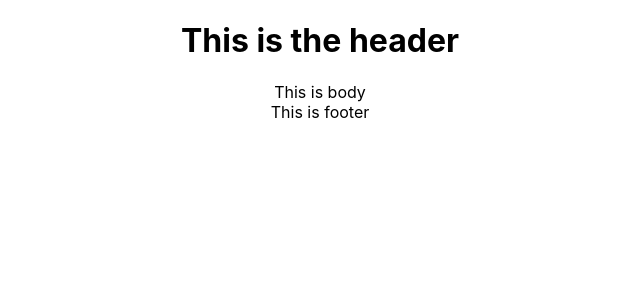
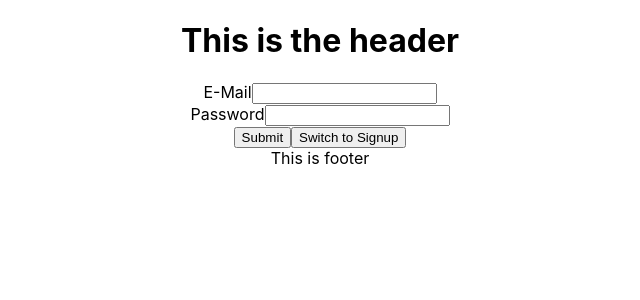
Before and after one commit to jeannguyenca/Circle-Link-Frontend, a React (Create React App) app: page / in a window 1280 px wide. Shown: the top 300 px of the page, without its empty margins (320-960 px from the left). Built offline with nearby package versions, Linux system fonts and the light colour scheme.

Commit message:
Test user login

```diff
--- a/package.json
+++ b/package.json
@@ -1,5 +1,5 @@
 {
-  "name": "webapp",
+  "name": "circlelink-frontend",
   "version": "0.1.0",
   "private": true,
   "dependencies": {
--- a/src/components/containers/Body.js
+++ b/src/components/containers/Body.js
@@ -1,9 +1,12 @@
 import React, { Component } from "react";
+import Login from "../pages/Login"
 
 //user ROUTE to switch from different pages
 class Body extends Component {
   render() {
-    return <div className="container">This is body</div>;
+    return <div className="container">
+      <Login />
+    </div>;
   }
 }
 export default Body;
--- /dev/null
+++ b/src/components/pages/Login.js
@@ -0,0 +1,97 @@
+import React, { Component } from 'react';
+
+class AuthPage extends Component {
+  state = {
+    isLogin: true
+  };
+
+  constructor(props) {
+    super(props);
+    this.emailEl = React.createRef();
+    this.passwordEl = React.createRef();
+  }
+
+  switchModeHandler = () => {
+    this.setState(prevState => {
+      return { isLogin: !prevState.isLogin };
+    });
+  };
+
+  submitHandler = event => {
+    event.preventDefault();
+    const email = this.emailEl.current.value;
+    const password = this.passwordEl.current.value;
+
+    if (email.trim().length === 0 || password.trim().length === 0) {
+      return;
+    }
+
+    let requestBody = {
+      query: `
+        query {
+          login(email: "${email}", password: "${password}") {
+            userId
+            token
+            tokenExpiration
+          }
+        }
+      `
+    };
+
+    if (!this.state.isLogin) {
+      requestBody = {
+        query: `
+          mutation {
+            createUser(userInput: {email: "${email}", password: "${password}"}) {
+              _id
+              email
+            }
+          }
+        `
+      };
+    }
+
+    fetch('http://localhost:4000/graphql', {
+      method: 'POST',
+      body: JSON.stringify(requestBody),
+      headers: {
+        'Content-Type': 'application/json'
+      }
+    })
+      .then(res => {
+        if (res.status !== 200 && res.status !== 201) {
+          throw new Error('Failed!');
+        }
+        return res.json();
+      })
+      .then(resData => {
+        console.log(resData);
+      })
+      .catch(err => {
+        console.log(err);
+      });
+  };
+
+  render() {
+    return (
+      <form className="auth-form" onSubmit={this.submitHandler}>
+        <div className="form-control">
+          <label htmlFor="email">E-Mail</label>
+          <input type="email" id="email" ref={this.emailEl} />
+        </div>
+        <div className="form-control">
+          <label htmlFor="password">Password</label>
+          <input type="password" id="password" ref={this.passwordEl} />
+        </div>
+        <div className="form-actions">
+          <button type="submit">Submit</button>
+          <button type="button" onClick={this.switchModeHandler}>
+            Switch to {this.state.isLogin ? 'Signup' : 'Login'}
+          </button>
+        </div>
+      </form>
+    );
+  }
+}
+
+export default AuthPage;
```
